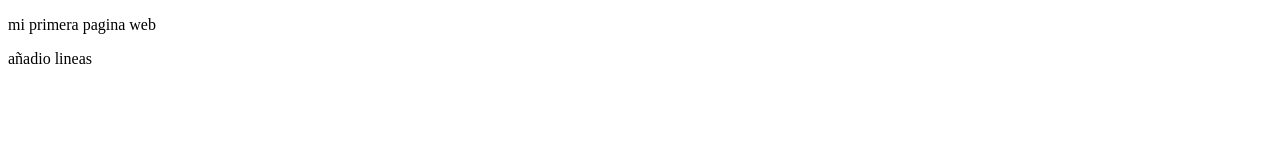
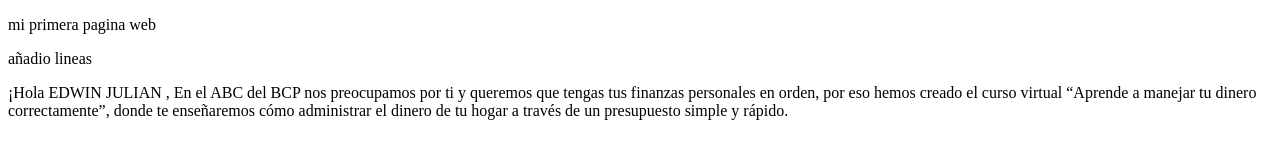
Before and after one commit to xcamayox/prueba-git, a plain HTML site: page index.html in a window 1280 px wide. Drawn offline with Linux system fonts and the light colour scheme.

Commit message:
agrego un parrafo

```diff
--- a/index.html
+++ b/index.html
@@ -5,7 +5,12 @@
     <title>Mi pagina de prueba</title>
   </head>
   <body>
-   <p>mi primera pagina web</p>
+	<p>mi primera pagina web</p>
     <p>añadio lineas</p>
+	<p>¡Hola EDWIN JULIAN ,
+	En el ABC del BCP nos preocupamos por ti y queremos que tengas tus finanzas personales
+	en orden, por eso hemos creado el curso virtual
+	“Aprende a manejar tu dinero correctamente”, donde te enseñaremos cómo administrar el
+	dinero de tu hogar a través de un presupuesto simple y rápido.</p>
   </body>
 </html>
```
